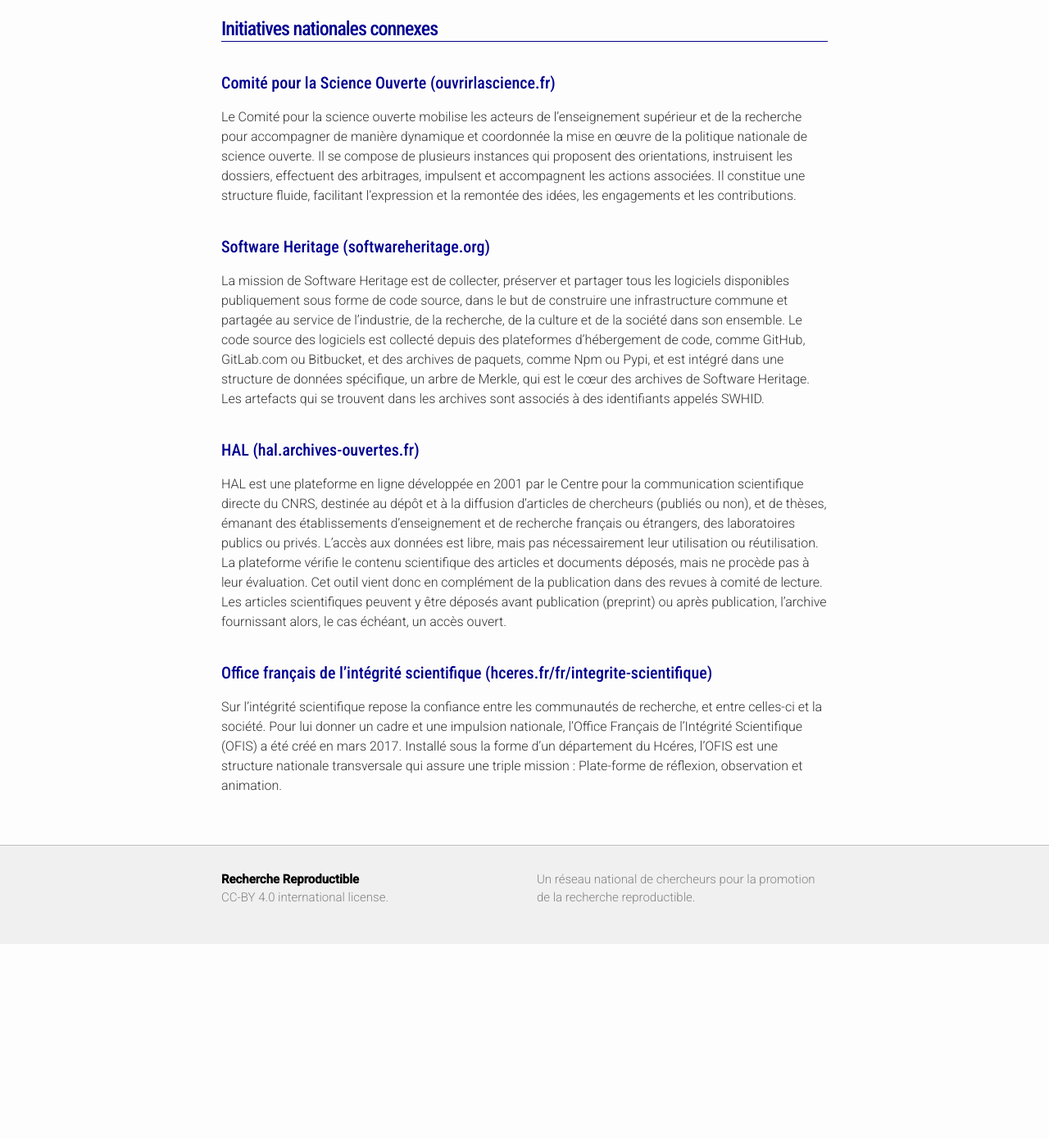
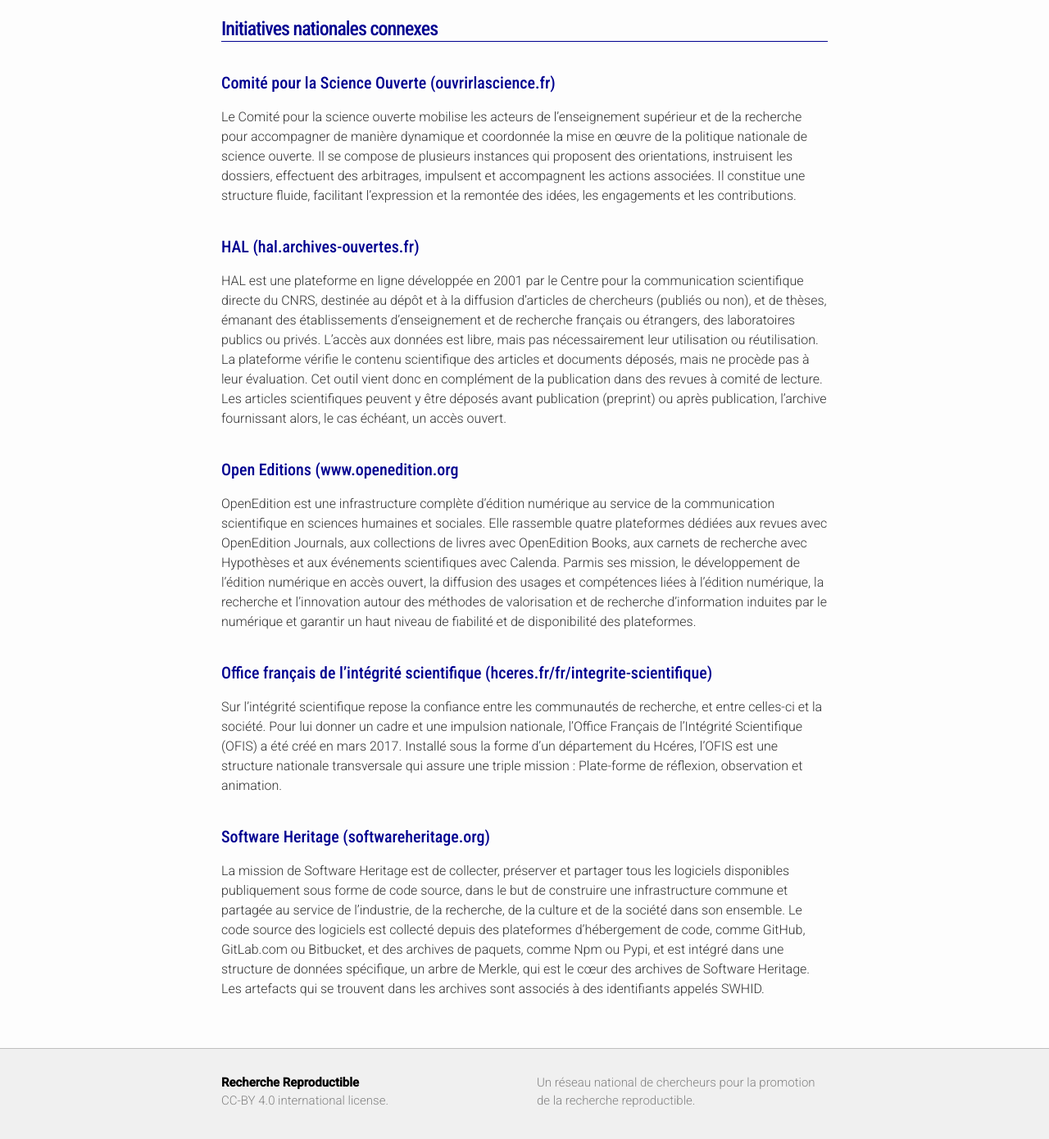
Before and after one commit to FR-RN/FR-RN, a Jekyll site: the page built from community.md, in a window 1280 px wide and 1400 px high, scrolled down 1774 px. Shown: the top 1390 px of the window at 82% size. Built offline with Jekyll 4.4.1, drawn with Linux system fonts in a browser that asks for light colours; some web fonts are replaced; before the commit the page ends 2926 px from its top, so only the background shows below that.

Commit message:
Added OpenEdition

```diff
--- a/community.md
+++ b/community.md
@@ -60,14 +60,29 @@
 
 Le Comité pour la science ouverte mobilise les acteurs de l’enseignement supérieur et de la recherche pour accompagner de manière dynamique et coordonnée la mise en œuvre de la politique nationale de science ouverte. Il se compose de plusieurs instances qui proposent des orientations, instruisent les dossiers, effectuent des arbitrages, impulsent et accompagnent les actions associées. Il constitue une structure fluide, facilitant l’expression et la remontée des idées, les engagements et les contributions.
 
-## Software Heritage ([softwareheritage.org](https://www.softwareheritage.org))
-
-La mission de Software Heritage est de collecter, préserver et partager tous les logiciels disponibles publiquement sous forme de code source, dans le but de construire une infrastructure commune et partagée au service de l'industrie, de la recherche, de la culture et de la société dans son ensemble. Le code source des logiciels est collecté depuis des plateformes d'hébergement de code, comme GitHub, GitLab.com ou Bitbucket, et des archives de paquets, comme Npm ou Pypi, et est intégré dans une structure de données spécifique, un arbre de Merkle, qui est le cœur des archives de Software Heritage. Les artefacts qui se trouvent dans les archives sont associés à des identifiants appelés SWHID.
-
 ## HAL ([hal.archives-ouvertes.fr](https://hal.archives-ouvertes.fr/))
 
 HAL est une plateforme en ligne développée en 2001 par le Centre pour la communication scientifique directe du CNRS, destinée au dépôt et à la diffusion d'articles de chercheurs (publiés ou non), et de thèses, émanant des établissements d'enseignement et de recherche français ou étrangers, des laboratoires publics ou privés. L'accès aux données est libre, mais pas nécessairement leur utilisation ou réutilisation. La plateforme vérifie le contenu scientifique des articles et documents déposés, mais ne procède pas à leur évaluation. Cet outil vient donc en complément de la publication dans des revues à comité de lecture. Les articles scientifiques peuvent y être déposés avant publication (preprint) ou après publication, l'archive fournissant alors, le cas échéant, un accès ouvert.
 
+## Open Editions ([www.openedition.org](https://www.openedition.org)
+
+OpenEdition est une infrastructure complète d’édition numérique au
+service de la communication scientifique en sciences humaines et
+sociales. Elle rassemble quatre plateformes dédiées aux revues avec
+OpenEdition Journals, aux collections de livres avec OpenEdition
+Books, aux carnets de recherche avec Hypothèses et aux événements
+scientifiques avec Calenda. Parmis ses mission, le développement de
+l’édition numérique en accès ouvert, la diffusion des usages et
+compétences liées à l’édition numérique, la recherche et l’innovation
+autour des méthodes de valorisation et de recherche d’information
+induites par le numérique et garantir un haut niveau de fiabilité et
+de disponibilité des plateformes.
+
+
 ## Office français de l'intégrité scientifique ([hceres.fr/fr/integrite-scientifique](https://www.hceres.fr/fr/office-francais-de-lintegrite-scientifique-ofis))
 
 Sur l’intégrité scientifique repose la confiance entre les communautés de recherche, et entre celles-ci et la société. Pour lui donner un cadre et une impulsion nationale, l’Office Français de l’Intégrité Scientifique (OFIS) a été créé en mars 2017. Installé sous la forme d’un département du Hcéres, l’OFIS est une structure nationale transversale qui assure une triple mission : Plate-forme de réflexion, observation et animation.
+
+## Software Heritage ([softwareheritage.org](https://www.softwareheritage.org))
+
+La mission de Software Heritage est de collecter, préserver et partager tous les logiciels disponibles publiquement sous forme de code source, dans le but de construire une infrastructure commune et partagée au service de l'industrie, de la recherche, de la culture et de la société dans son ensemble. Le code source des logiciels est collecté depuis des plateformes d'hébergement de code, comme GitHub, GitLab.com ou Bitbucket, et des archives de paquets, comme Npm ou Pypi, et est intégré dans une structure de données spécifique, un arbre de Merkle, qui est le cœur des archives de Software Heritage. Les artefacts qui se trouvent dans les archives sont associés à des identifiants appelés SWHID.
```
